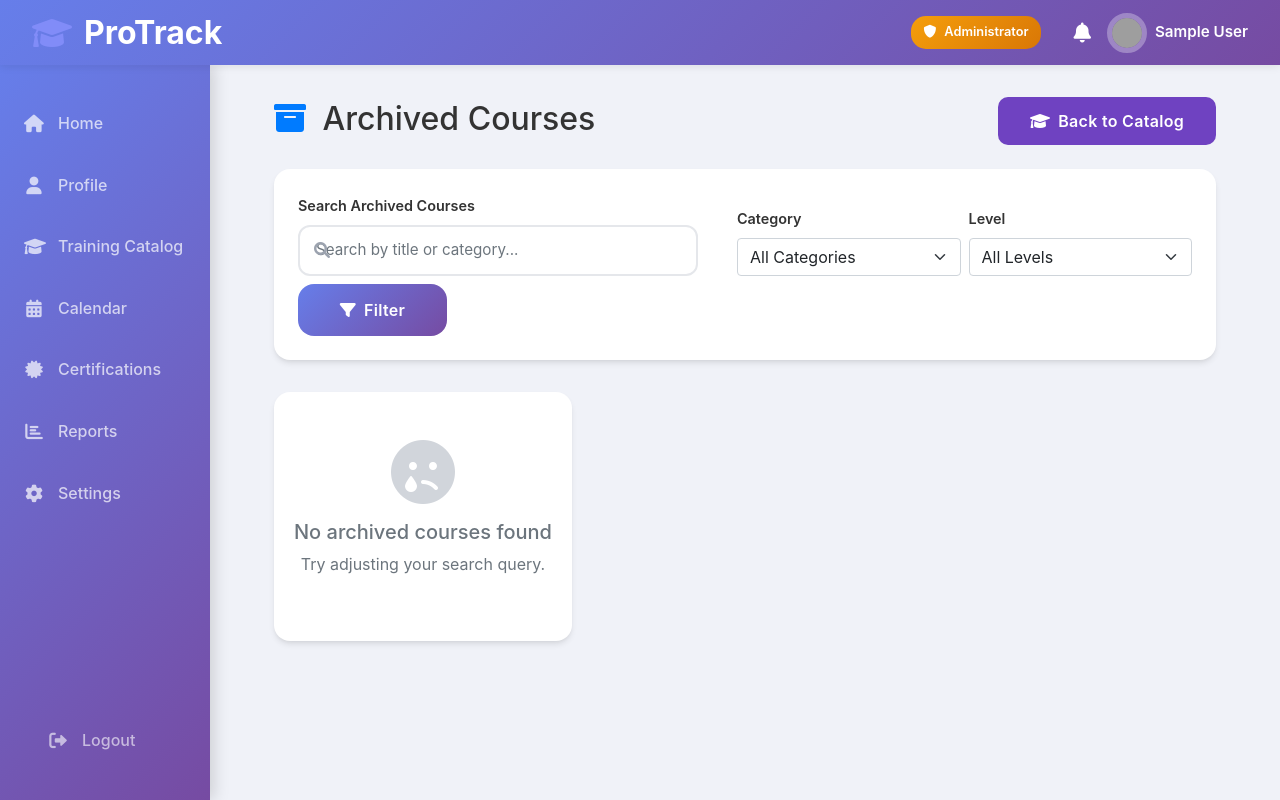
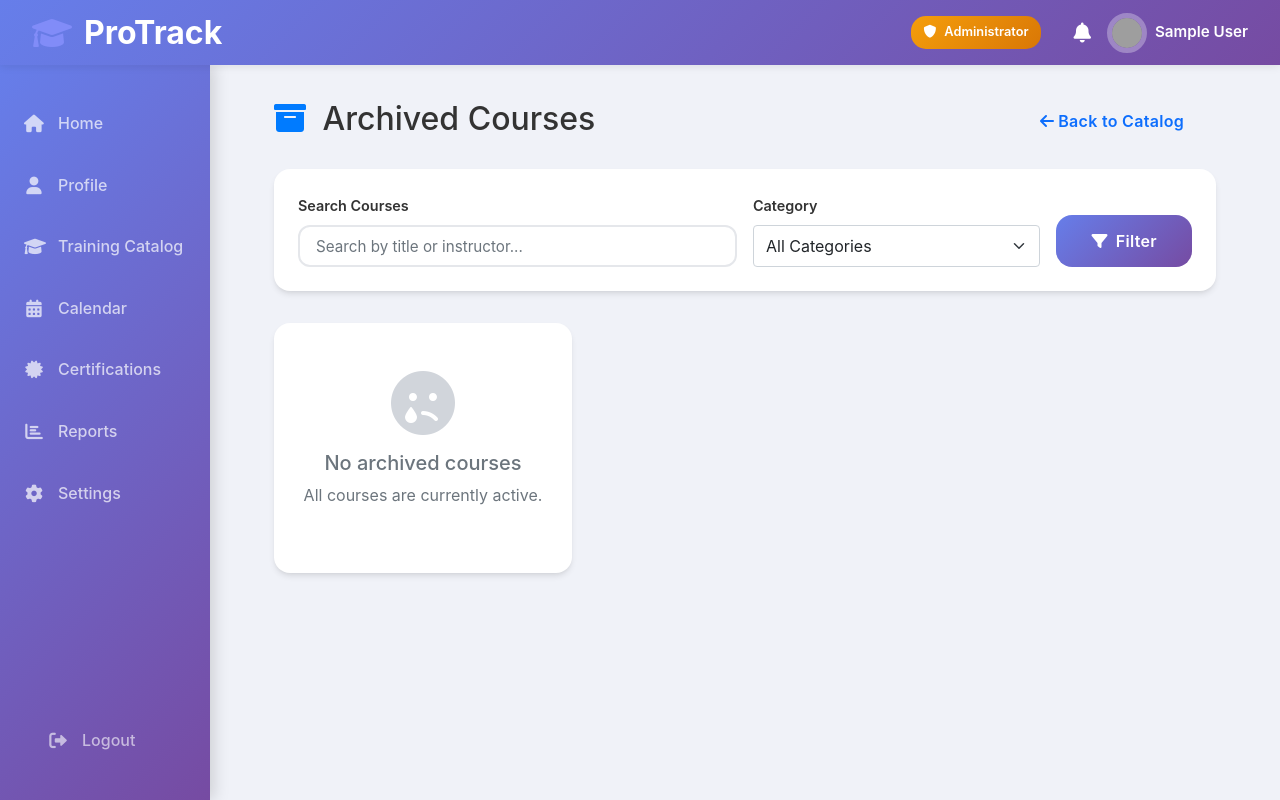
Before and after one commit to trixieann30/ProTrack, a Django app: page /dashboard/training/archive/ in a window 1280 px wide. Run offline with Django 5.2, Linux system fonts and the light colour scheme; the visitor is signed in with stand-in values (Sample User, id 1); data comes from the database, SQL or seed files in the repository; data that the repository does not hold is empty; some libraries are stand-ins or nearby versions; grey boxes are pictures that could not be loaded.

Commit message:
Fixed search bar format on archived training

```diff
--- a/dashboard/views.py
+++ b/dashboard/views.py
@@ -214,27 +214,28 @@ def archived_courses(request, course_id):
     return redirect('dashboard:training_catalog')  # Redirect back to catalog
 
 @login_required
-@user_passes_test(is_superuser)
 def archive_training(request):
     search_query = request.GET.get('search', '')
     category_filter = request.GET.get('category', '')
 
-    # Only archived courses
-    courses = TrainingModule.objects.filter(status='archived')
+    courses = TrainingMaterial.objects.filter(is_archived=True)
 
     if search_query:
-        courses = courses.filter(title__icontains=search_query)
+        courses = courses.filter(
+            Q(title__icontains=search_query) |
+            Q(instructor__icontains=search_query)
+        )
 
     if category_filter:
-        courses = courses.filter(category__icontains=category_filter)
-
-    categories = TrainingCategory.objects.all()
+        courses = courses.filter(category_id=category_filter)
+
+    categories = TrainingCategory.objects.all()  # Make sure this returns categories
 
     context = {
         'courses': courses,
+        'categories': categories,  # Must pass categories here
         'search_query': search_query,
         'category_filter': category_filter,
-        'categories': categories,
     }
     return render(request, 'dashboard/archive_training.html', context)
 
--- a/templates/dashboard/archive_training.html
+++ b/templates/dashboard/archive_training.html
@@ -14,40 +13,31 @@
     --dark-color: #333;
     --radius-xl: 1rem;
     --radius-full: 9999px;
-    --shadow-md: 0 4px 6px -1px rgba(0,0,0,0.1), 0 2px 4px -2px rgba(0,0,0,0.06);
-    --shadow-hover: 0 10px 15px -3px rgba(0,0,0,0.1), 0 4px 6px -4px rgba(0,0,0,0.1);
+    --shadow-md: 0 4px 6px -1px rgba(0, 0, 0, 0.1), 0 2px 4px -2px rgba(0, 0, 0, 0.06);
+    --shadow-hover: 0 10px 15px -3px rgba(0, 0, 0, 0.1), 0 4px 6px -4px rgba(0, 0, 0, 0.1);
     --transition-base: 0.2s;
 }
 
-.btn-purple {
-    background-color: #6f42c1;
-    border-color: #6f42c1;
-    color: white;
+.form-select-height {
+    height: calc(2.5rem + 2px);
+    padding: 0.375rem 0.75rem;
 }
 
-.btn-purple:hover {
-    background-color: #5936a2;
-    border-color: #5936a2;
-    color: white;
-}
-
-/* Card styling reused from catalog */
+/* Course card styles same as catalog */
 .course-card {
     background: white;
     border-radius: var(--radius-xl);
     overflow: hidden;
     transition: all var(--transition-base);
-    border: 1px solid rgba(0,0,0,0.05);
+    border: 1px solid rgba(0, 0, 0, 0.05);
     height: 100%;
     display: flex;
     flex-direction: column;
 }
-
 .course-card:hover {
     transform: translateY(-5px);
     box-shadow: var(--shadow-hover);
 }
-
 .course-thumbnail {
     height: 180px;
     background: linear-gradient(135deg, #667eea 0%, #764ba2 100%);
@@ -105,30 +115,10 @@
     box-shadow: var(--shadow-md);
     margin-bottom: 2rem;
 }
-
-.search-bar {
-    position: relative;
-    flex: 1;
-    max-width: 400px;
-}
-
-.search-bar input {
-    padding-left: 2.5rem;
-}
-
-.search-bar i {
-    position: absolute;
-    left: 1rem;
-    top: 50%;
-    transform: translateY(-50%);
-    color: #9ca3af;
-}
-
 .empty-state {
     text-align: center;
     padding: 3rem 1rem;
 }
-
 .empty-state i {
     font-size: 4rem;
     color: #d1d5db;
@@ -139,11 +129,13 @@
 
 {% block content %}
 <div class="d-flex justify-content-between align-items-center mb-4">
-    <div>
     <h2 class="mb-1">
         <i class="fas fa-archive me-2" style="color: var(--primary-color);"></i>
         Archived Courses
     </h2>
+    <a href="{% url 'dashboard:training_catalog' %}" class="btn btn-outline-primary">
+        <i class="fas fa-arrow-left me-1"></i>Back to Catalog
+    </a>
 </div>
 
 {% if messages %}
@@ -154,55 +146,26 @@
     {% endfor %}
 {% endif %}
 
-    {% if user.is_superuser %}
-    <div class="d-flex gap-2">
-        <a href="{% url 'dashboard:training_catalog' %}" class="btn btn-purple">
-            <i class="fas fa-graduation-cap me-2"></i>Back to Catalog
-        </a>
+<div class="filter-section">
+    <form method="get" class="row g-3 align-items-end">
+        <div class="col-md-6">
+            <label for="search_input" class="form-label">Search Courses</label>
+            <input type="text" id="search_input" name="search" class="form-control form-select-height"
+                   placeholder="Search by title or instructor..." value="{{ search_query }}">
         </div>
-    {% endif %}
-</div>
-
-<div class="filter-section">
-    <form method="get" class="d-flex gap-2 align-items-end flex-wrap">
-        <div class="flex-grow-1">
-            <label for="search_input" class="form-label">Search Archived Courses</label>
-            <div class="search-bar">
-                <i class="fas fa-search"></i>
-                <input type="text" id="search_input" name="q" class="form-control"
-                    placeholder="Search by title or category..."
-                    value="{{ search_query }}">
-            </div>
-        </div>
-
-        <div class="col-md-3">
+        <div class="col-md-4">
             <label for="category_select" class="form-label">Category</label>
-            <select name="category" id="category_select" class="form-select">
+            <select name="category" id="category_select" class="form-select form-select-height">
                 <option value="">All Categories</option>
                 {% for category in categories %}
-                <option value="{{ category.slug }}"
-                    {% if category.slug == category_filter %}selected{% endif %}>
+                    <option value="{{ category.id }}" {% if category.id|stringformat:"s" == category_filter %}selected{% endif %}>
                         {{ category.name }}
                     </option>
                 {% endfor %}
             </select>
         </div>
-
-        <div class="col-md-3">
-            <label for="level_select" class="form-label">Level</label>
-            <select name="level" id="level_select" class="form-select">
-                <option value="">All Levels</option>
-                {% for level_value, level_label in course_levels %}
-                <option value="{{ level_value }}"
-                    {% if level_value == level_filter %}selected{% endif %}>
-                    {{ level_label }}
-                </option>
-                {% endfor %}
-            </select>
-        </div>
-
         <div class="col-md-2 d-grid">
-            <button type="submit" class="btn btn-primary">
+            <button type="submit" class="btn btn-primary w-100">
                 <i class="fas fa-filter me-2"></i>Filter
             </button>
         </div>
@@ -215,25 +178,36 @@
             <div class="col">
                 <div class="course-card">
                     <div class="course-thumbnail">
+                        {% if course.icon_class %}
+                            <i class="fas {{ course.icon_class }}"></i>
+                        {% else %}
                             <i class="fas fa-book"></i>
+                        {% endif %}
+                        <span class="course-level-badge {{ course.level|lower }}">
+                            {{ course.get_level_display }}
+                        </span>
                     </div>
                     <div class="course-content">
                         <h5 class="course-title">{{ course.title }}</h5>
+                        <div class="course-instructor">
+                            <i class="fas fa-chalkboard-teacher"></i> {{ course.instructor }}
+                        </div>
                         <div class="course-meta">
                             <div class="course-meta-item">
-                            <i class="fas fa-layer-group"></i>
-                            {{ course.category.name }}
+                                <i class="fas fa-clock"></i> {{ course.duration_hours }}h
+                            </div>
+                            <div class="course-meta-item">
+                                <i class="fas fa-layer-group"></i> {{ course.category.name }}
                             </div>
                         </div>
+                        <p class="course-description">{{ course.description|safe }}</p>
                         <div class="course-footer mt-auto">
-                        {% if user.is_superuser %}
-                        <form method="post" action="{% url 'dashboard:restore_course' course.id %}">
+                            <form method="post" action="{% url 'dashboard:archive_course' course.id %}">
                                 {% csrf_token %}
-                            <button type="submit" class="btn btn-success">
-                                <i class="fas fa-undo me-1"></i> Restore
+                                <button type="submit" class="btn btn-sm btn-success">
+                                    <i class="fas fa-undo me-1"></i>Restore
                                 </button>
                             </form>
-                        {% endif %}
                         </div>
                     </div>
                 </div>
@@ -243,10 +217,10 @@
         <div class="col-12">
             <div class="filter-section empty-state">
                 <i class="fas fa-sad-tear"></i>
-            <h5 class="text-muted mb-2">No archived courses found</h5>
-            <p class="text-muted">Try adjusting your search query.</p>
+                <h5 class="text-muted mb-2">No archived courses</h5>
+                <p class="text-muted">All courses are currently active.</p>
             </div>
         </div>
     {% endif %}
 </div>
-{% endblock %}
+{% endblock content %}
```
Also changed, not shown: other parts of templates/dashboard/archive_training.html (+28 -9 lines). Lines whose indentation alone changed are shown as unchanged.
